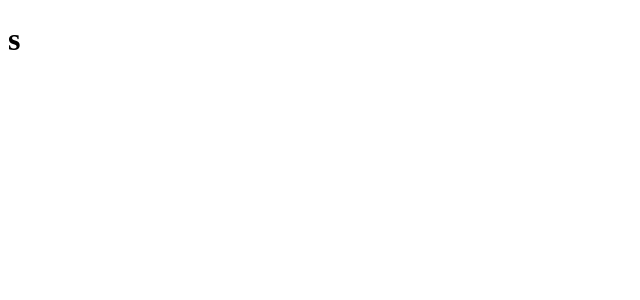
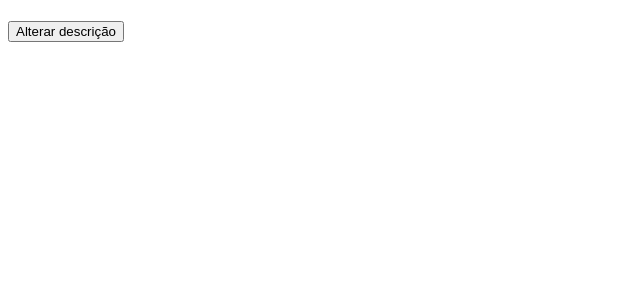
Before and after one commit to Rodrigo001-dev/react-query-data-fetching, a React (Vite) app: page /repos in a window 1280 px wide. Shown: the top 300 px of the page, without its empty margins (0-640 px from the left). Built offline with nearby package versions, Linux system fonts and the light colour scheme.

Commit message:
fazendo com que não seja necessário fazer uma nova busca na API por ter mudado a description

```diff
--- a/src/pages/Repo.tsx
+++ b/src/pages/Repo.tsx
@@ -1,5 +1,47 @@
+import { useQueryClient } from "react-query";
+import { useParams } from "react-router-dom";
+import { Repository } from "./Repos";
+
 export function Repo() {
+  const params = useParams();
+  const currentRepository = params['*'] as string;
+
+  const queryClient = useQueryClient();
+
+  async function handleChangeRepositoryDescription() {
+    /*
+      se o usuario mudar a descrição do repo, quando ele voltar para a pagina
+      ele vai querer ver atulaizado, por isso eu faço uma invalidação de cache
+      porque se não passou 1 minuto ele fazer uma requisição novamente a API
+      para poder apresente os dados em tela mais atualizado possivel
+      await queryClient.invalidateQueries(['repos']); // repos é a chave de cache
+    */
+    // o previousRepo vai básicamente me retornar a lista de repositórios que eu
+    // tenho armazenado no meu cache
+    const previousRepos = queryClient.getQueryData<Repository[]>('repos'); // repos é a chave de cache
+
+    if (previousRepos) {
+      // eu estou manipulando o cahce do react-query sem precisar fazer uma nova
+      // chamada a API
+      const nextRepos = previousRepos.map(repo => {
+        // se o o full_name do repo for igual ao nome do repositório que eu
+        // estou alterando a descrição(currentRepository)
+        if (repo.full_name === currentRepository) {
+          return { ...repo, description: 'Testando' }
+        } else {
+          return repo;
+        }
+      });
+
+      queryClient.setQueryData('repos', nextRepos);
+    };
+  };
+
+
   return (
-    <h1>s</h1>
+    <div>
+      <h1>{currentRepository}</h1>
+      <button onClick={handleChangeRepositoryDescription}>Alterar descrição</button>
+    </div>
   );
 };
--- a/src/pages/Repos.tsx
+++ b/src/pages/Repos.tsx
@@ -2,7 +2,7 @@ import axios from 'axios';
 import { useQuery } from 'react-query';
 import { Link } from 'react-router-dom';
 
-type Repository = {
+export type Repository = {
   full_name: string;
   description: string;
 };
```
